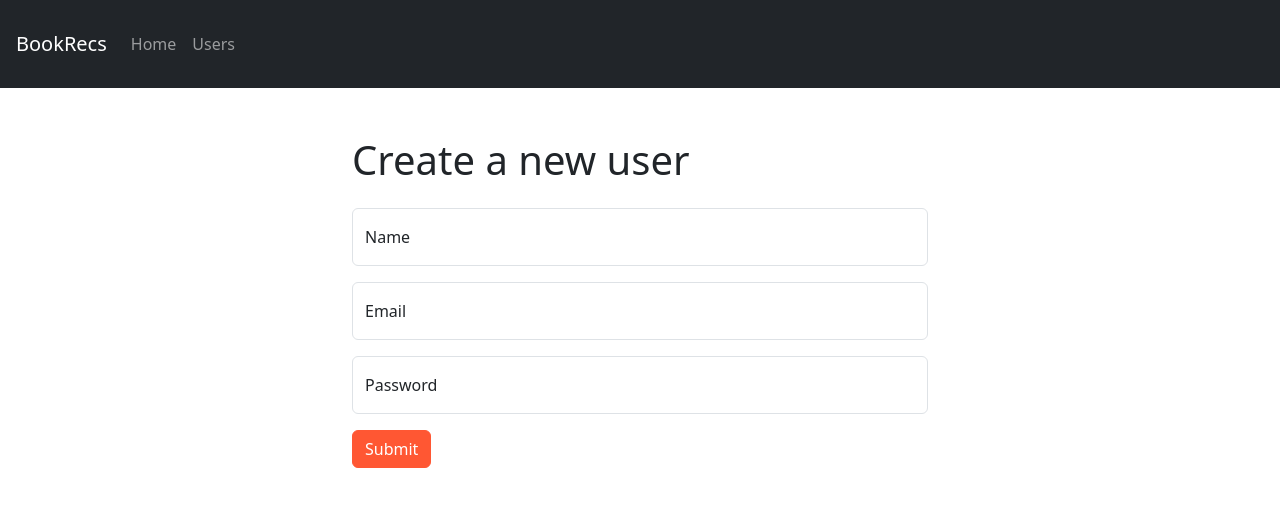
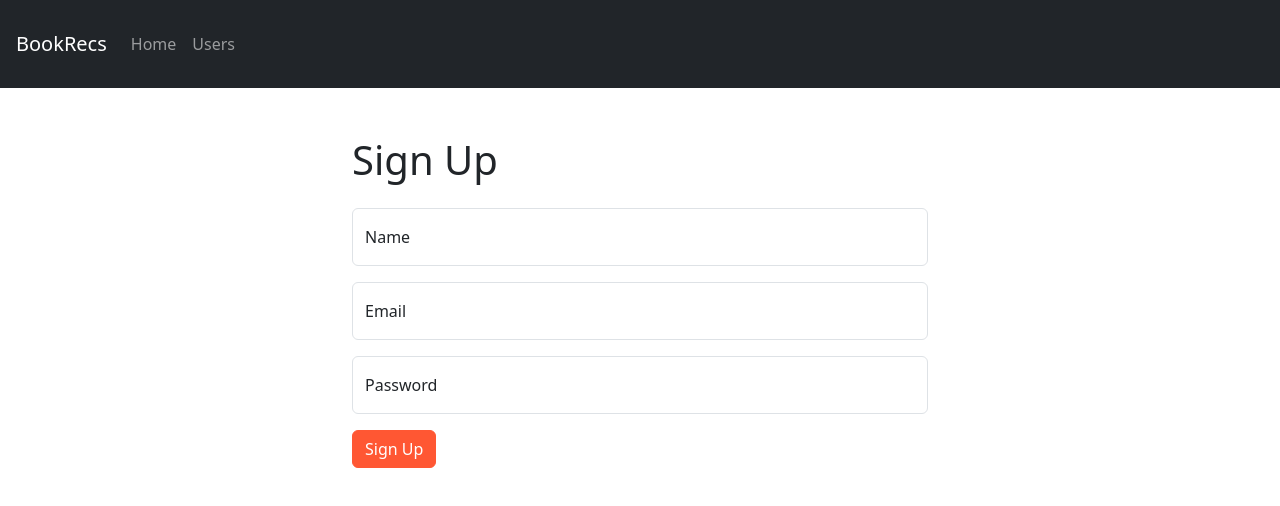
Before and after one commit to Bereket-Gebreyesus/Book-Recommendation-App, a React app in the folder client/: page /user/create in a window 1280 px wide. Shown: the top 506 px of the page. Built offline with nearby package versions, Linux system fonts and the light colour scheme.

Commit message:
Change create user to sign up

```diff
--- a/client/src/pages/User/CreateUser.jsx
+++ b/client/src/pages/User/CreateUser.jsx
@@ -40,7 +40,7 @@ const CreateUser = () => {
 
   return (
     <Container className="mt-5" style={{ maxWidth: "600px" }}>
-      <h1 className="mb-4">Create a new user</h1>
+      <h1 className="mb-4">Sign Up</h1>
       <Form onSubmit={handleSubmit}>
         <Input
           id="nameInput"
@@ -72,7 +72,7 @@ const CreateUser = () => {
           className="btn btn-primary"
           data-testid={TEST_ID.submitButton}
         >
-          Submit
+          Sign Up
         </Button>
       </Form>
       {isLoading && <div className="mt-3">Creating user....</div>}
```
